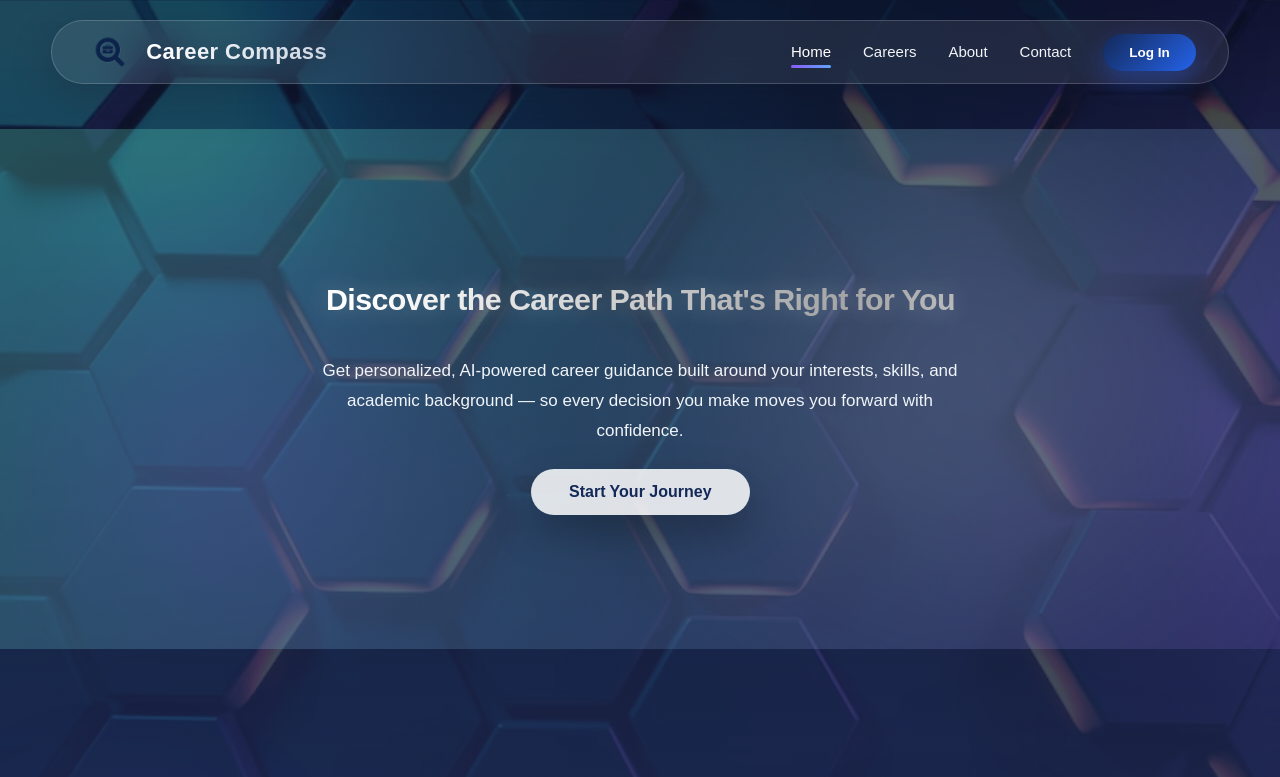
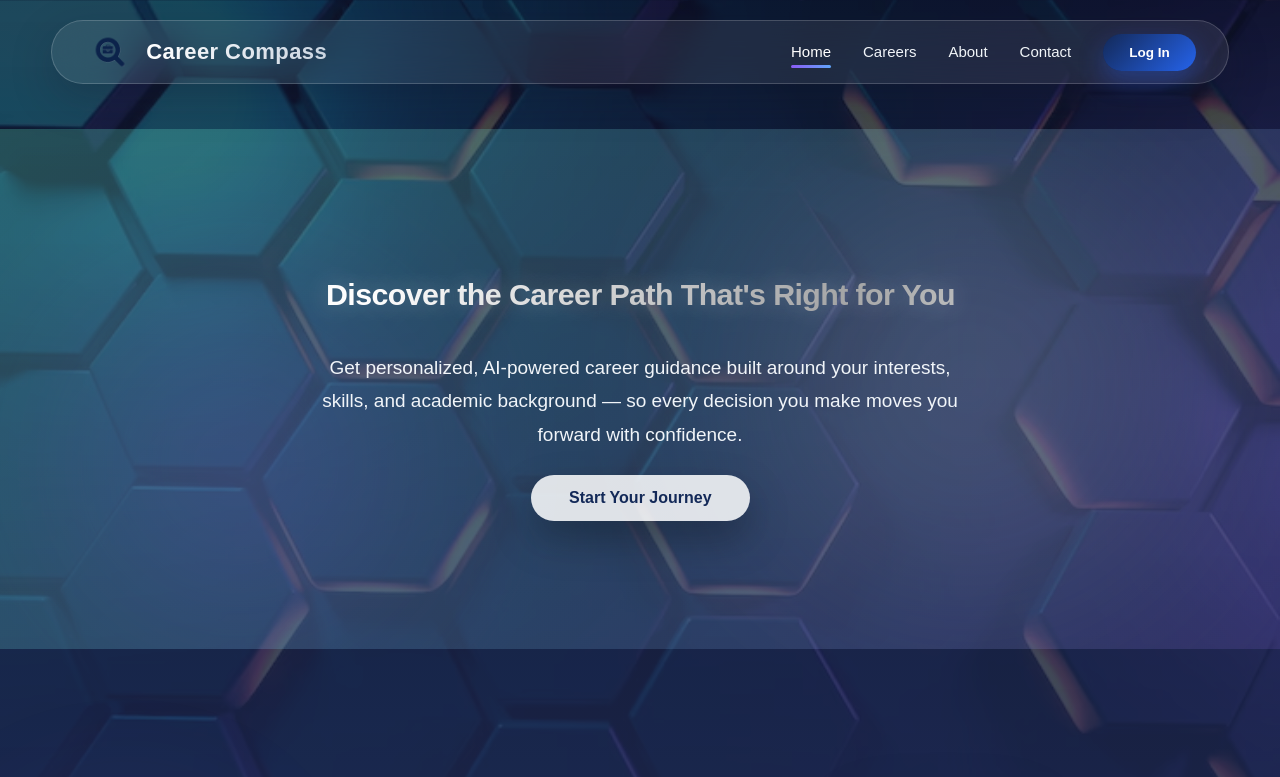
Before and after one commit to saherfatima12-hash/career-compass, a React (Vite) app: page / in a window 1280 px wide. Shown: the top 777 px of the page. Built offline with nearby package versions, Linux system fonts and the light colour scheme.

Commit message:
describe your change

```diff
--- a/src/index.css
+++ b/src/index.css
@@ -1477,7 +1477,7 @@ margin:10px auto 0;
 
 .hero-description {
   margin: 24px auto;
-  font-size: 17px;
+  font-size: 19px;
   max-width: 640px;
   line-height: 1.75;
   color: #f1f5f9;
```
